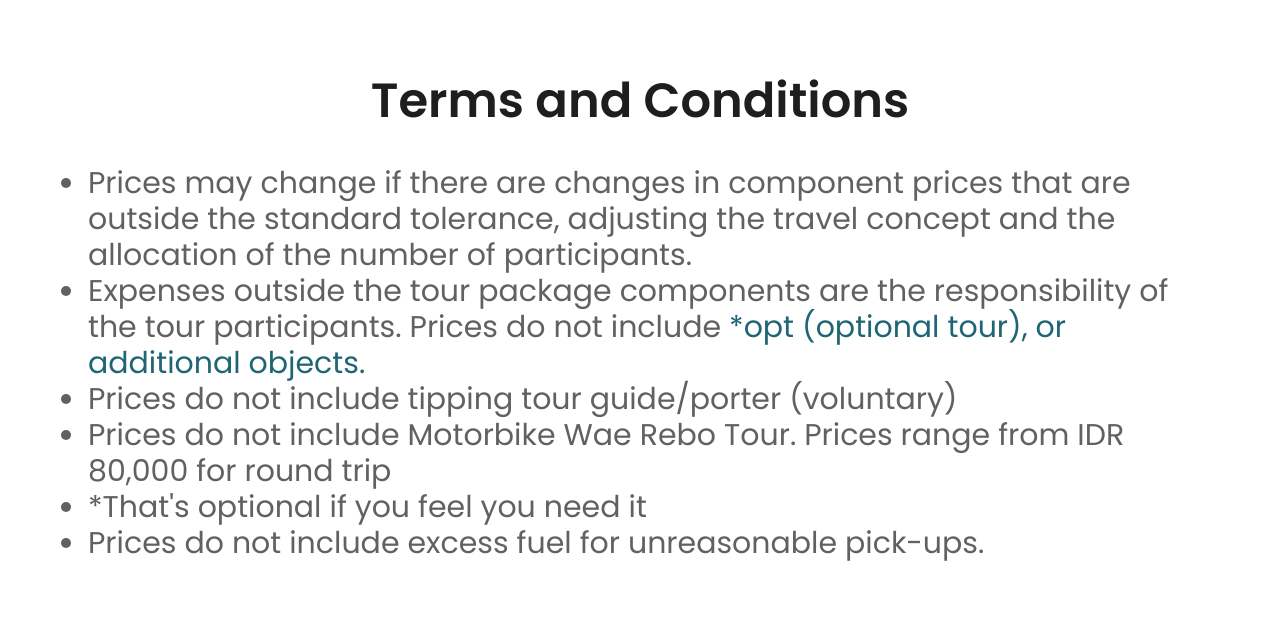
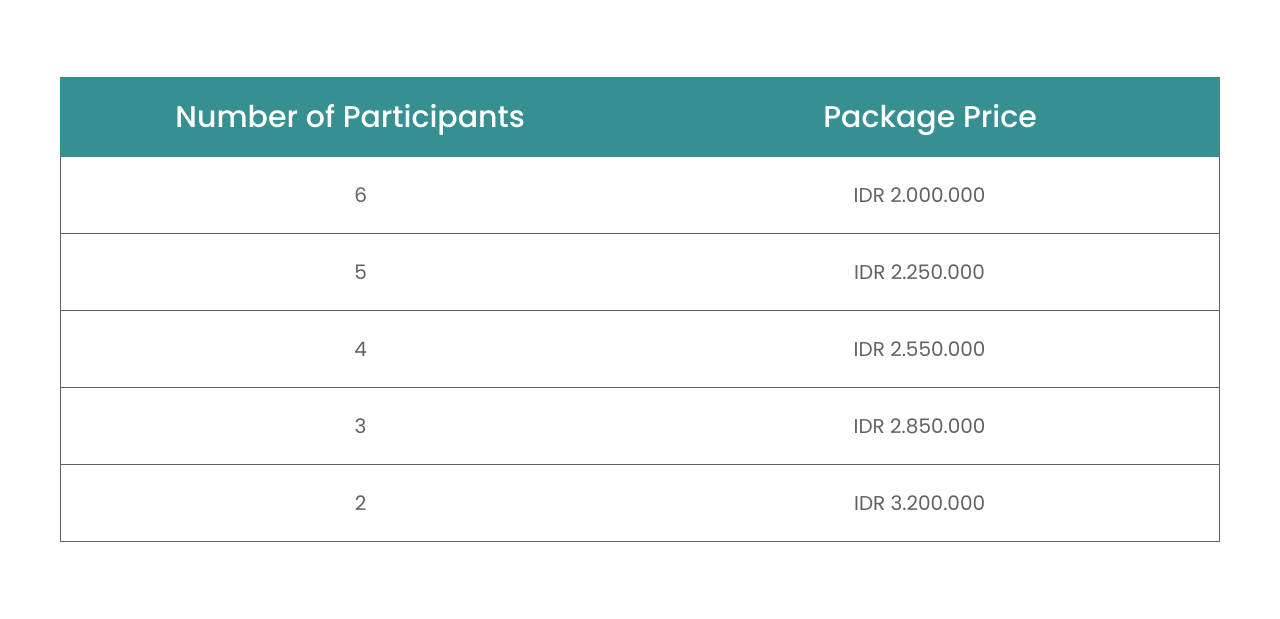
Before and after one commit to MasRoesdi/wdc_2023, a plain HTML site: page pages/trip-plan.html in a window 1280 px wide. Shown: the part 1316-1935 px from the top of the page. Drawn offline with nearby package versions, Linux system fonts and the light colour scheme.

Commit message:
page trip plan done✅

```diff
--- a/pages/trip-plan.html
+++ b/pages/trip-plan.html
@@ -201,7 +201,60 @@
                 </div>
             </div>
         </section>
-        <section id="section3" class="mt-20 w-full px-5 lg:px-[60px]">
+        <section id="section3" class="w-full bg-white px-5 lg:px-[60px] pt-20">
+            <!-- heaader -->
+            <div class="flex">
+                <div class="w-1/2 bg-[#368F90] py-[22px] px-5">
+                    <p class="font-['Poppins'] font-medium text-base md:text-3xl text-white text-start lg:text-center">Number of Participants</p>
+                </div>
+                <div class="w-1/2 bg-[#368F90] py-[22px]">
+                    <p class="font-['Poppins'] font-medium text-base md:text-3xl text-white text-center">Package Price</p>
+                </div>
+            </div>
+
+            <!-- content -->
+            <div class="flex border border-t-0 border-[#1E1E1EB2] px-5">
+                <div class="w-1/2 py-6">
+                    <p class="font-['Poppins'] text-base md:text-xl text-[#1E1E1EB2] text-start lg:text-center">6</p>
+                </div>
+                <div class="w-1/2 py-6">
+                    <p class="font-['Poppins'] text-base md:text-xl text-[#1E1E1EB2] text-center">IDR 2.000.000</p>
+                </div>
+            </div>
+            <div class="flex border border-t-0 border-[#1E1E1EB2] px-5">
+                <div class="w-1/2 py-6">
+                    <p class="font-['Poppins'] text-base md:text-xl text-[#1E1E1EB2] text-start lg:text-center">5</p>
+                </div>
+                <div class="w-1/2 py-6">
+                    <p class="font-['Poppins'] text-base md:text-xl text-[#1E1E1EB2] text-center">IDR 2.250.000</p>
+                </div>
+            </div>
+            <div class="flex border border-t-0 border-[#1E1E1EB2] px-5">
+                <div class="w-1/2 py-6">
+                    <p class="font-['Poppins'] text-base md:text-xl text-[#1E1E1EB2] text-start lg:text-center">4</p>
+                </div>
+                <div class="w-1/2 py-6">
+                    <p class="font-['Poppins'] text-base md:text-xl text-[#1E1E1EB2] text-center">IDR 2.550.000</p>
+                </div>
+            </div>
+            <div class="flex border border-t-0 border-[#1E1E1EB2] px-5">
+                <div class="w-1/2 py-6">
+                    <p class="font-['Poppins'] text-base md:text-xl text-[#1E1E1EB2] text-start lg:text-center">3</p>
+                </div>
+                <div class="w-1/2 py-6">
+                    <p class="font-['Poppins'] text-base md:text-xl text-[#1E1E1EB2] text-center">IDR 2.850.000</p>
+                </div>
+            </div>
+            <div class="flex border border-t-0 border-[#1E1E1EB2] px-5">
+                <div class="w-1/2 py-6">
+                    <p class="font-['Poppins'] text-base md:text-xl text-[#1E1E1EB2] text-start lg:text-center">2</p>
+                </div>
+                <div class="w-1/2 py-6">
+                    <p class="font-['Poppins'] text-base md:text-xl text-[#1E1E1EB2] text-center">IDR 3.200.000</p>
+                </div>
+            </div>
+        </section>
+        <section id="section4" class="mt-20 w-full px-5 lg:px-[60px]">
             <h1 class="font-['Poppins'] text-[#1E1E1E] font-semibold text-4xl md:text-5xl text-center">Terms and
                 Conditions</h1>
             <ul class="list-disc text-lg md:text-3xl text-[#1E1E1E]/70 leading-[2rem] mt-10 text-left pl-7">
@@ -216,7 +269,7 @@
                 <li>Prices do not include excess fuel for unreasonable pick-ups.</li>
             </ul>
         </section>
-        <section id="section4" class="my-20 w-full px-5 lg:px-[60px]">
+        <section id="section5" class="my-20 w-full px-5 lg:px-[60px]">
             <h1 class="font-['Poppins'] text-[#1E1E1E] font-semibold text-4xl md:text-5xl text-center">Frequently Asked
                 Questions
             </h1>
```
